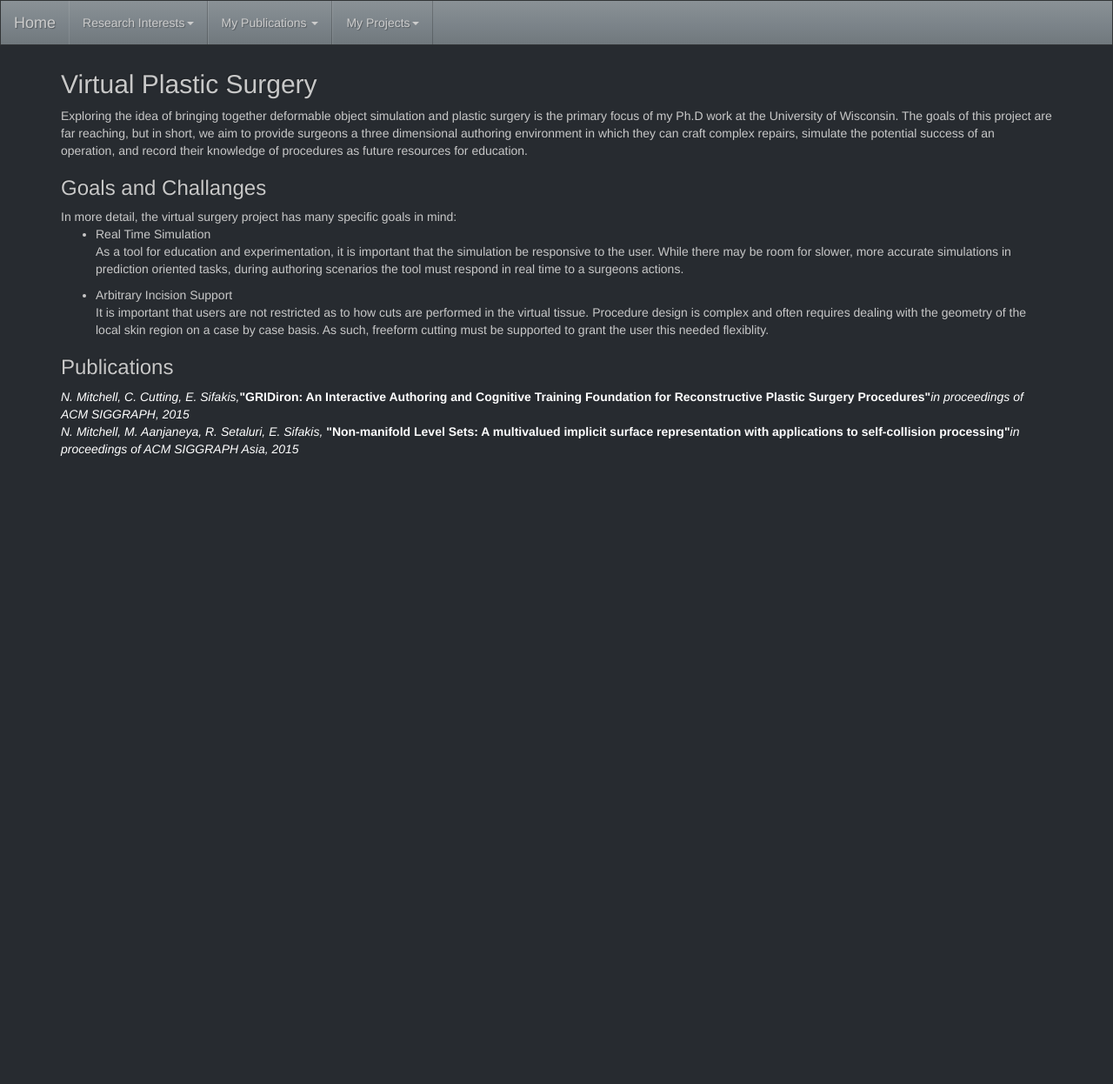
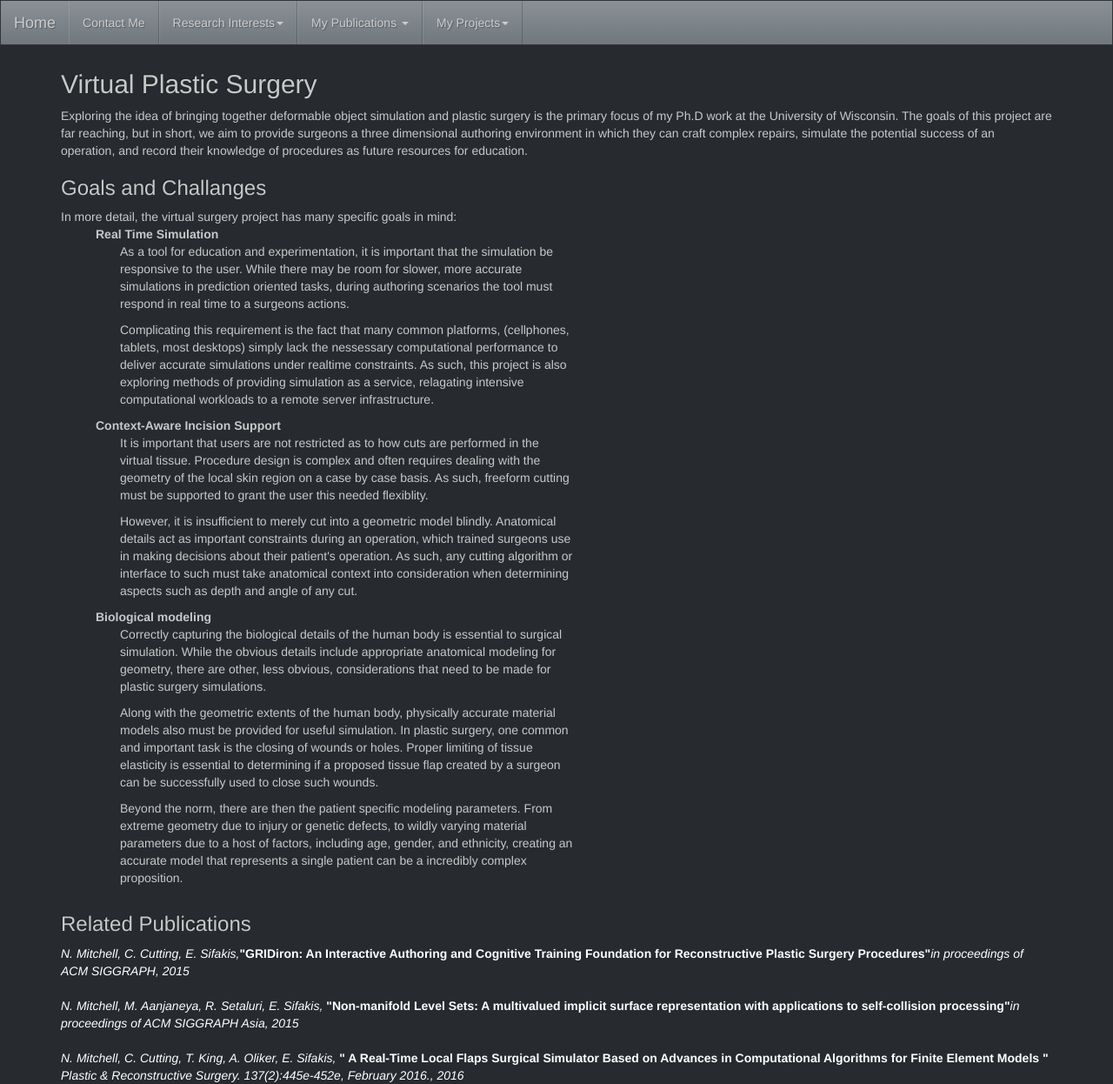
Before and after one commit to thecsapprentice/thecsapprentice.github.io, a Jekyll site: the page built from _research/virtual_surgery.html, in a window 1280 px wide and 1246 px high. Shown: the whole window at 87% size. Built offline with Jekyll 4.4.1, drawn with Linux system fonts in a browser that asks for light colours.

Commit message:
Added new contact page and updated the virtual surgery section.

```diff
--- a/_includes/bootstrap_head_matter.html
+++ b/_includes/bootstrap_head_matter.html
@@ -2,6 +2,7 @@
 <link href="/css/jquery-ui.structure.css" rel="stylesheet">
 <link href="/css/bootstrap.min.css" rel="stylesheet">
 <link href="/css/timeline.css" rel="stylesheet">
+<link href="/css/contact.css" rel="stylesheet">
 <link href='https://fonts.googleapis.com/css?family=Roboto+Slab:400,700&subset=latin,latin-ext' rel='stylesheet' type='text/css'>
 
 <style>
--- a/_includes/header.html
+++ b/_includes/header.html
@@ -16,6 +16,8 @@
             <ul class="nav navbar-nav">
                 <!-- <li class="active"><a href="#">Link <span class="sr-only">(current)</span></a></li> -->
                 <!-- <li><a href="#">Link</a></li> -->
+
+                <li><a href="/contact.html">Contact Me</a></li>
 
                 <li class="dropdown">
                     <a href="#" class="dropdown-toggle" data-toggle="dropdown" role="button" aria-haspopup="true" aria-expanded="false">Research Interests<span class="caret"></span></a>
--- a/_layouts/default.html
+++ b/_layouts/default.html
@@ -8,8 +8,10 @@
     <meta name="description" content="{{ site.description }}">
     <link href="/css/project_page.css" rel="stylesheet" type="text/css" />
     <link href="/css/default.css" rel="stylesheet" type="text/css" />
-
     {% include bootstrap_head_matter.html %}
+    {% if page.custom_css %}
+    <link href="/css/{{ page.custom_css }}" rel="stylesheet" type="text/css" />
+    {% endif %}
   </head>
 
   <body>
--- a/_research/virtual_surgery.html
+++ b/_research/virtual_surgery.html
@@ -2,29 +2,145 @@
 layout: default
 title: Virtual Surgery
 short_title: Virtual Surgery
+custom_css: virtual_surgery.css
 
 ---
 
 <h2>Virtual Plastic Surgery</h2>
 
-Exploring the idea of bringing together deformable object simulation and plastic surgery is the primary focus of my Ph.D work at the University of Wisconsin. The goals of this project are far reaching, but in short, we aim to provide surgeons a three dimensional authoring environment in which they can craft complex repairs, simulate the potential success of an operation, and record their knowledge of procedures as future resources for education.
+<p>Exploring the idea of bringing together deformable
+object simulation and plastic surgery is the
+primary focus of my Ph.D work at the University of
+Wisconsin. The goals of this project are far
+reaching, but in short, we aim to provide surgeons
+a three dimensional authoring environment in which
+they can craft complex repairs, simulate the
+potential success of an operation, and record
+their knowledge of procedures as future resources
+    for education.</p>
 
 <h3>Goals and Challanges</h3>
 
-In more detail, the virtual surgery project has many specific goals in mind:
+In more detail, the virtual surgery project has
+many specific goals in mind:
 <ul>
-    <li><span>Real Time Simulation</span><p>As a tool for education and experimentation, it is important that the simulation be responsive to the user. While there may be room for slower, more accurate simulations in prediction oriented tasks, during authoring scenarios the tool must respond in real time to a surgeons actions.</p>
+    <li><div class="caption">
+        <span>Real Time Simulation</span>
+        <p>
+            As a tool for education and experimentation, it is
+            important that the simulation be responsive to
+            the user. While there may be room for slower,
+            more accurate simulations in prediction
+            oriented tasks, during authoring scenarios the
+            tool must respond in real time to a surgeons
+            actions.
+        </p>
+        <p>
+            Complicating this requirement is the
+            fact that many common platforms,
+            (cellphones, tablets, most desktops)
+            simply lack the nessessary
+            computational performance to deliver
+            accurate simulations under realtime
+            constraints. As such, this project is
+            also exploring methods of providing
+            simulation as a service, relagating
+            intensive computational workloads to a
+            remote server infrastructure.
+        </p>
+    </div>
+    <div class="figure">
+    </div>
     </li>
-    <li><span>Arbitrary Incision Support</span><p>It is important that users are not restricted as to how cuts are performed in the virtual tissue. Procedure design is complex and often requires dealing with the geometry of the local skin region on a case by case basis. As such, freeform cutting must be supported to grant the user this needed flexiblity.</p>
+
+    <li><div class="caption">
+        <span>Context-Aware Incision Support</span>
+        <p>
+            It is important that users are not restricted as
+            to how cuts are performed in the virtual
+            tissue. Procedure design is complex and often
+            requires dealing with the geometry of the
+            local skin region on a case by case basis. As
+            such, freeform cutting must be supported to
+            grant the user this needed flexiblity.
+        </p>
+        <p>
+            However, it is insufficient to merely
+        cut into a geometric model
+        blindly. Anatomical details act as
+        important constraints during an operation,
+        which trained surgeons use in making
+        decisions about their patient's
+        operation. As such, any cutting algorithm
+        or interface to such must take anatomical
+        context into consideration when
+        determining aspects such as depth and
+        angle of any cut.
+        </p>
+    </div>
+    <div class="figure">
+    </div>
     </li>
+
+    <li><div class="caption">
+        <span>Biological modeling</span>
+        <p>
+            Correctly capturing the biological
+        details of the human body is essential to
+        surgical simulation. While the obvious
+        details include appropriate anatomical
+        modeling for geometry, there are other,
+        less obvious, considerations that need to
+        be made for plastic surgery simulations.
+        </p>
+        <p>
+            Along with the geometric extents of
+        the human body, physically accurate
+        material models also must be provided for
+        useful simulation. In plastic surgery, one
+        common and important task is the closing
+        of wounds or holes. Proper limiting of
+        tissue elasticity is essential to
+        determining if a proposed tissue flap
+        created by a surgeon can be successfully
+        used to close such wounds.
+        </p>
+        <p>
+            Beyond the norm, there are then the
+        patient specific modeling parameters. From
+        extreme geometry due to injury or genetic
+        defects, to wildly varying material
+        parameters due to a host of factors,
+        including age, gender, and ethnicity,
+        creating an accurate model that represents
+        a single patient can be a incredibly
+        complex proposition.
+        </p>
+    </div>
+    <div class="figure">
+    </div>
+    </li>
+
+
+
 </ul>
 
-<h3>Publications</h3>
+<h3>Related Publications</h3>
 
 <div class="citation">
     <a href="/publications/gridiron"><span class="paper-authors"> N. Mitchell, C. Cutting, E. Sifakis</span><span class="paper-title">GRIDiron: An Interactive Authoring and Cognitive Training Foundation for Reconstructive Plastic Surgery Procedures</span><span class="paper-venue">in proceedings of ACM SIGGRAPH, 2015</span></a>
 </div>
-
+<br/>
 <div class="citation">
     <a href="/publications/nonmanifold_levelsets"><span class="paper-authors">N. Mitchell, M. Aanjaneya, R. Setaluri, E. Sifakis</span> <span class="paper-title">Non-manifold Level Sets: A multivalued implicit surface representation with applications to self-collision processing</span><span class="paper-venue">in proceedings of ACM SIGGRAPH Asia, 2015</span></a>
 </div>
+<br/>
+<div class="citation">
+    <a href="/publications/localflaps"><span class="paper-authors">N. Mitchell, C. Cutting, T. King, A. Oliker, E. Sifakis</span>
+    <span class="paper-title">
+        A Real-Time Local Flaps Surgical Simulator Based on Advances in Computational Algorithms for Finite Element Models
+    </span>
+    <span class="paper-venue">
+        Plastic &amp; Reconstructive Surgery. 137(2):445e-452e, February 2016., 2016
+    </span></a>
+</div>
--- /dev/null
+++ b/css/contact.css
@@ -0,0 +1,34 @@
+.email {
+    display: flex;
+    flex-direction: row;
+    width: 100%;
+}
+
+.email div {
+    display: inline-block;
+    width: 100%;
+}
+
+
+.email .glyphicon {
+    position: initial;
+    width: 100px;
+}
+
+
+.phone {
+    display: flex;
+    flex-direction: row;
+    width: 100%;
+
+}
+
+.phone div {
+    display: inline-block;
+    width: 100%;
+}
+
+.phone .glyphicon {
+    position: initial;
+    width: 100px;
+}
--- a/css/timeline.css
+++ b/css/timeline.css
@@ -24,7 +24,7 @@
 
 /* ------ POINT OF INTEREST ELEMENTS ------ */
 
-.poi { position: relative; display: inline-block; width: 6.25em; height: 6.25em; margin: -3.125em; width: 3.125em; height: 3.125em; margin: -1.5625em; z-index: 3; cursor: pointer; color: #773076; overflow: hidden;
+.poi { position: relative; display: block; margin: -3.125em; width: 3.125em; height: 250px; margin: -1.5625em; z-index: 3; cursor: pointer; color: #773076; overflow: hidden;
   -ms-filter: "progid:DXImageTransform.Microsoft.Alpha(Opacity=75)";
   filter: alpha(opacity=75);
   -moz-opacity: .75;
@@ -36,7 +36,7 @@
   -o-transition: .25s ease-out;
   transition: .25s ease-out;
 }
-.poi:after { display: block; content: ''; position: absolute; top: 50%; left: 50%; width: 40%; height: 40%; margin: -20%; background: #773076;
+.poi:after { display: block; content: ''; position: absolute; top: 7.5px; left: 50%; width: 15px; height: 15px; margin: -20%; background: #773076;
   -moz-border-radius: 100%;
   -webkit-border-radius: 100%;
   -ms-border-radius: 100%;
@@ -93,7 +93,7 @@
   57% { opacity: 1; transform: scale(1.15); }
   100% { opacity: 1; transform: scale(1); }
 }
-.poi:before { display: block; content: ''; position: absolute; top: 50%; left: 50%; width: 64%; height: 64%; margin: -32%; border: 2px solid #773076;
+.poi:before { display: block; content: ''; position: absolute; top: 5.5px; left: 20px; width: 30px; height: 30px; margin: -32%; border: 2px solid #773076;
   -moz-border-radius: 100%;
   -webkit-border-radius: 100%;
   -ms-border-radius: 100%;
@@ -150,7 +150,7 @@
 .poi:nth-child(7):before, .poi:nth-child(14):before {
   animation-delay: .9s;
 }
-.poi .caption { position: absolute; top: 50%; left: 98%; line-height: 1.2em; margin: -.6em 0; width: 600px; text-transform: uppercase; font-weight: 700;
+.poi .caption { position: absolute; left: 98%; line-height: 1.2em; margin: -.6em 0; width: 600px; text-transform: uppercase; font-weight: 700;
   -ms-filter: "progid:DXImageTransform.Microsoft.Alpha(Opacity=0)";
   filter: alpha(opacity=0);
   -moz-opacity: 0;
@@ -292,13 +292,13 @@
 .infoBox .title { text-transform: uppercase; }
 
 
-.timeline { position: relative; padding: 5em 0 40em; }
+.timeline { position: relative; padding: 5em 0 5em; }
 
 .timeline:after { content: ''; display: block; position: absolute; bottom: 0; left: 0; width: 100%; height: 20em; z-index: 1;
 }
 .timelineZone { position: relative; height: 155em; }
 
-.timelineLine { position: absolute; top: 0; height: 100%; width: 4px; margin-left: -2px;
+.timelineLine { position: absolute; top: 0; height: 75%; width: 4px; margin-left: -2px;
   /* Permalink - use to edit and share this gradient: http://colorzilla.com/gradient-editor/#ffffff+0,ffffff+100&0+1,1+100 */
 background: -moz-linear-gradient(top, rgba(162,224,255,0) 0%, rgba(162,224,255,0) 1%, rgba(162,224,255,1) 5%, rgba(162,224,255,1) 95%, rgba(162,224,255,0) 99%, rgba(162,224,255,0) 100%); /* FF3.6-15 */
 background: -webkit-linear-gradient(top, rgba(162,224,255,0) 0%, rgba(162,224,255,0) 1%, rgba(162,224,255,1) 5%, rgba(162,224,255,1) 95%, rgba(162,224,255,0) 99%, rgba(162,224,255,0) 100%); /* Chrome10-25,Safari5.1-6 */
@@ -311,7 +311,7 @@ filter: progid:DXImageTransform.Microsoft.gradient( startColorstr='#00ffffff', e
   opacity: .4;
 }
 
-.timelinePoi { position: absolute; top: 0; overflow: visible; }
+.timelinePoi { top: 0; overflow: visible; }
 .timelinePoi .caption { margin-top: -1px;
 
   /* Permalink - use to edit and share this gradient: http://colorzilla.com/gradient-editor/#ffffff+0,ffffff+100&0+1,1+100 */
@@ -360,7 +360,7 @@ filter: progid:DXImageTransform.Microsoft.gradient( startColorstr='#00ffffff', e
   -khtml-opacity: .33;
   opacity: .33;
 }
-.timelinePoi .time { position: absolute; display: inline-block; top: 50%; left: 98%; margin-left: 0; padding-right: .5em; font-size: 1em; line-height: 1.2em; margin-top: -.6em; font-family: Roboto, 'Open Sans', 'Helvetica Neue', Helvetica, Arial, sans-serif; font-weight: 700;
+.timelinePoi .time { position: absolute; display: inline-block; left: 98%; margin-left: 0; padding-right: .5em; font-size: 1em; line-height: 1.2em; margin-top: -.6em; font-family: Roboto, 'Open Sans', 'Helvetica Neue', Helvetica, Arial, sans-serif; font-weight: 700;
   -moz-transition: all .25s ease-out;
   -webkit-transition: all .25s ease-out;
   -ms-transition: all .25s ease-out;
@@ -391,3 +391,17 @@ filter: progid:DXImageTransform.Microsoft.gradient( startColorstr='#00ffffff', e
 .caption-text {
     margin-left: 10px;
 }
+
+@media (max-width: 670px) {
+    .timelinePoi .caption {
+        width: 300px;
+        flex-direction: column;
+    }
+
+    .poi {
+        height: 500px;
+
+    }
+
+    .timelineLine { height: 150%; }
+}
--- /dev/null
+++ b/css/virtual_surgery.css
@@ -0,0 +1,21 @@
+li {
+    display: flex;
+    flex-direction: row;
+}
+
+div.caption{
+    width: 50%;
+}
+
+div.caption span {
+    font-weight: bold;
+
+}
+
+div.caption p {
+    margin-left: 2em;
+}
+
+div.figure {
+    width: 50%;
+}
--- a/js/timeline.js
+++ b/js/timeline.js
@@ -20,8 +20,8 @@ $(function(){
             akey = parseInt($(a).attr("tltime"));
             bkey = parseInt($(b).attr("tltime"));
             if (akey == bkey) return 0;
-            if (akey < bkey) return -1;
-            if (akey > bkey) return 1;
+            if (akey > bkey) return -1;
+            if (akey < bkey) return 1;
         })
         var timeI = 0;
         $(".timelinePoi").each(function(index, element){
@@ -31,7 +31,8 @@ $(function(){
             var parentIndex = (Array.prototype.indexOf.call( parent.children, element)+1);
             console.log( "Parent Index: ", parentIndex );
             var pos =  (1-( parentIndex / parent.children.length ))*100;
-            $(this).css("top",pos+"%").removeClass("active");
+//            $(this).css("top",pos+"%");
+            $(this).removeClass("active");
             if ( timeI%2==0 ) { $(this).addClass("rightAlign"); }
             var title = $(this).find(".title").html().split("<span>")[1].split("</span>")[0];
             var titleTime = title.split(" - ")[0];
@@ -63,9 +64,12 @@ $(function(){
             $(".timelinePoi.previous").removeClass("previous");
             $(".timelinePoi.previous2").removeClass("previous2");
             activeTime.addClass("active");
-            if ( $(window).width() > 668 ) {
-                activeTime.prev(".timelinePoi").addClass("active previous");
-                activeTime.prev(".timelinePoi").prev(".timelinePoi").addClass("active previous2");
+            if ( $(window).width() > 670 ) {
+                activeTime.next(".timelinePoi").addClass("active previous");
+                activeTime.next(".timelinePoi").next(".timelinePoi").addClass("active previous2");
+            }
+            else{
+                activeTime.next(".timelinePoi").addClass("active previous");
             }
             console.log("----------------------" );
         }
```
Also changed, not shown: contact.html (added, +22 -0 lines).
